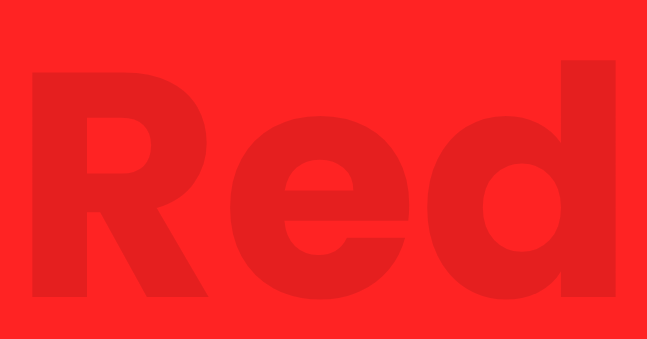
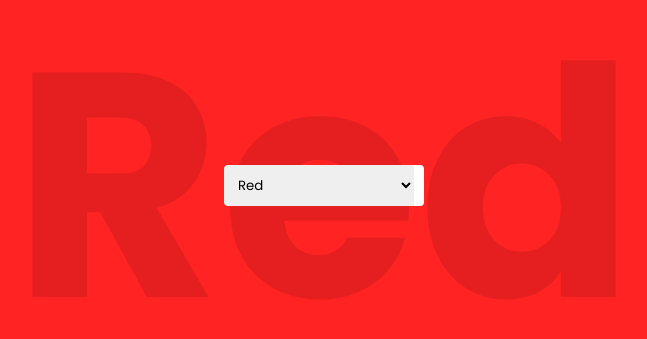
Before and after one commit to Raoul-Shah/Change-Background-Color, a plain HTML site: page index.html in a window 1280 px wide. Shown: the part 215-554 px from the top of the page, without its empty margins (316-963 px from the left). Drawn offline with Linux system fonts and the light colour scheme.

Commit message:
Added Function ChangeColor

```diff
--- a/app.js
+++ b/app.js
@@ -0,0 +1,5 @@
+function changeColor(getColor) {
+    let bg = document.querySelector('.bg');
+    let selectColor = getColor.value;
+    bg.style.background = selectColor;
+}
--- a/index.html
+++ b/index.html
@@ -15,7 +15,7 @@
 
         <div class="bg">Red</div>
 
-        <select class="selectColor">
+        <select class="selectColor" onchange="changeColor(this)">
             <option value="#ff2323">Red</option>
             <option value="#66ff00">Green</option>
             <option value="#9b1fe8">Purple</option>
@@ -25,5 +25,8 @@
 
     </section>
 
+
+    <!-- custom js file link -->
+    <script src="./app.js"></script>
 </body>
 </html>
--- a/style.css
+++ b/style.css
@@ -33,3 +33,14 @@ section {
     user-select: none;
     color: rgba(0, 0, 0, .1);
 }
+
+.selectColor {
+    position: relative;
+    padding: 10px;
+    border: none;
+    border-right: 10px solid #fff;
+    outline: none;
+    width: 200px;
+    border-radius: 4px;
+    box-shadow: 0 15px 25px rgba(red, green, blue, alpha);
+}
```
